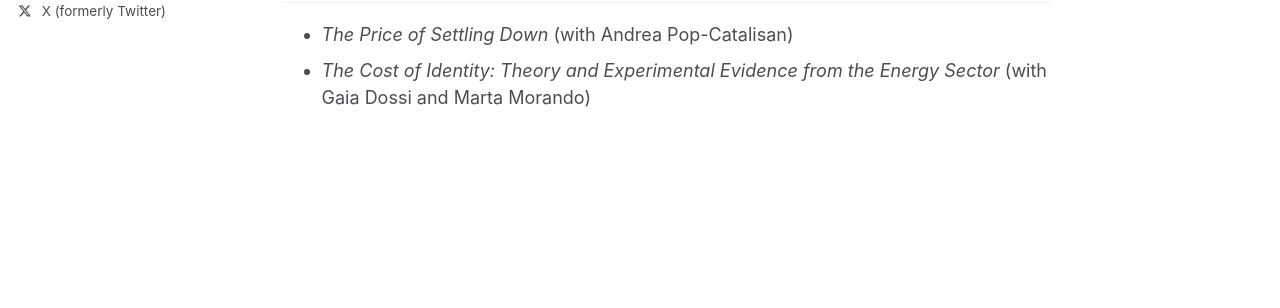
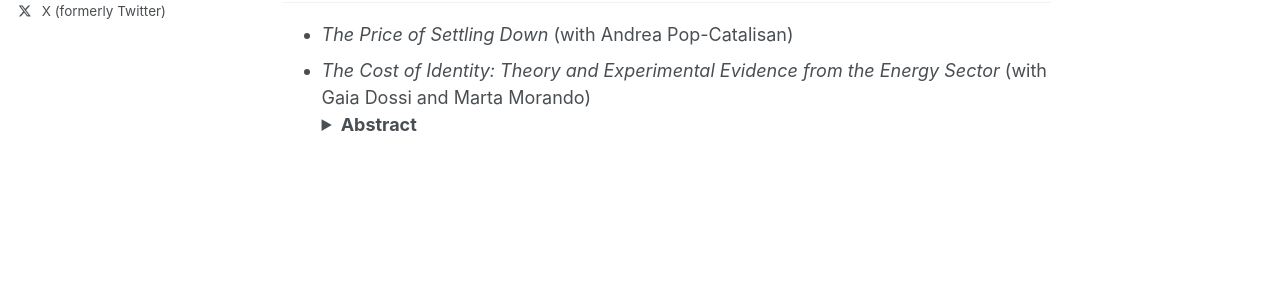
Before and after one commit to svemanfre/svemanfre.github.io, a Jekyll site: the page built from _pages/research.md, in a window 1280 px wide and 1020 px high. Shown: the part 483-791 px from the top of the window. Built offline with Jekyll 4.4.1, drawn with Linux system fonts in a browser that asks for light colours; a script that is not in the unit is left out; some of the changed text lies outside the part shown.

Commit message:
Update research.md

```diff
--- a/_pages/research.md
+++ b/_pages/research.md
@@ -13,3 +13,6 @@ author_profile: true
 ## Work in progress
 - *The Price of Settling Down* (with Andrea Pop-Catalisan)
 - *The Cost of Identity: Theory and Experimental Evidence from the Energy Sector* (with Gaia Dossi and Marta Morando)
+  <details><summary><strong>Abstract</strong></summary>
+  How does identity affect occupational choice? We study this question in the energy labor market, as oil and gas firms play a fundamental role in the green transition. We design and administer a survey experiment to job seekers entering the labor market for the first time. We find that individuals assign positive amenity value to working for a company whose core business aligns with their environmental identity and disamenity value to those that conflict with it. Respondents with green identities are willing to forgo 20% of their salary to work in a renewable energy firm rather than a generic energy company, and require a 15% wage premium to accept a job in an oil and gas firm. This pattern also holds when individuals apply to work in teams focusing on clean energy within these firms. To isolate social-image effects, we randomize whether job choices are private or publicly disclosed. Social image concerns significantly influence occupational choices, especially for jobs perceived as socially stigmatized. We develop a model of occupational choice in which individuals have private preferences over jobs and derive utility from aligning with social norms. In structural simulations, we study how the social environment shapes labor market inequality and the pace of the green transition.
+  </details>
```
